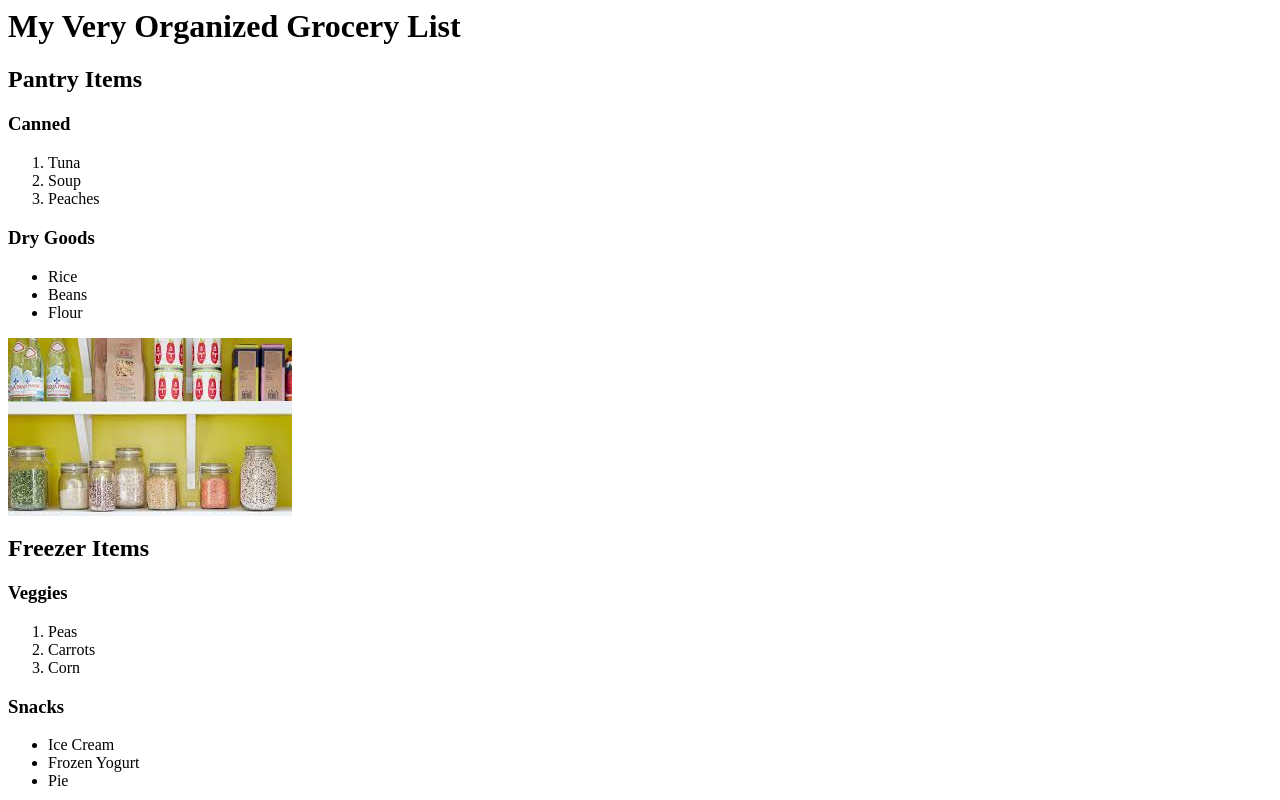
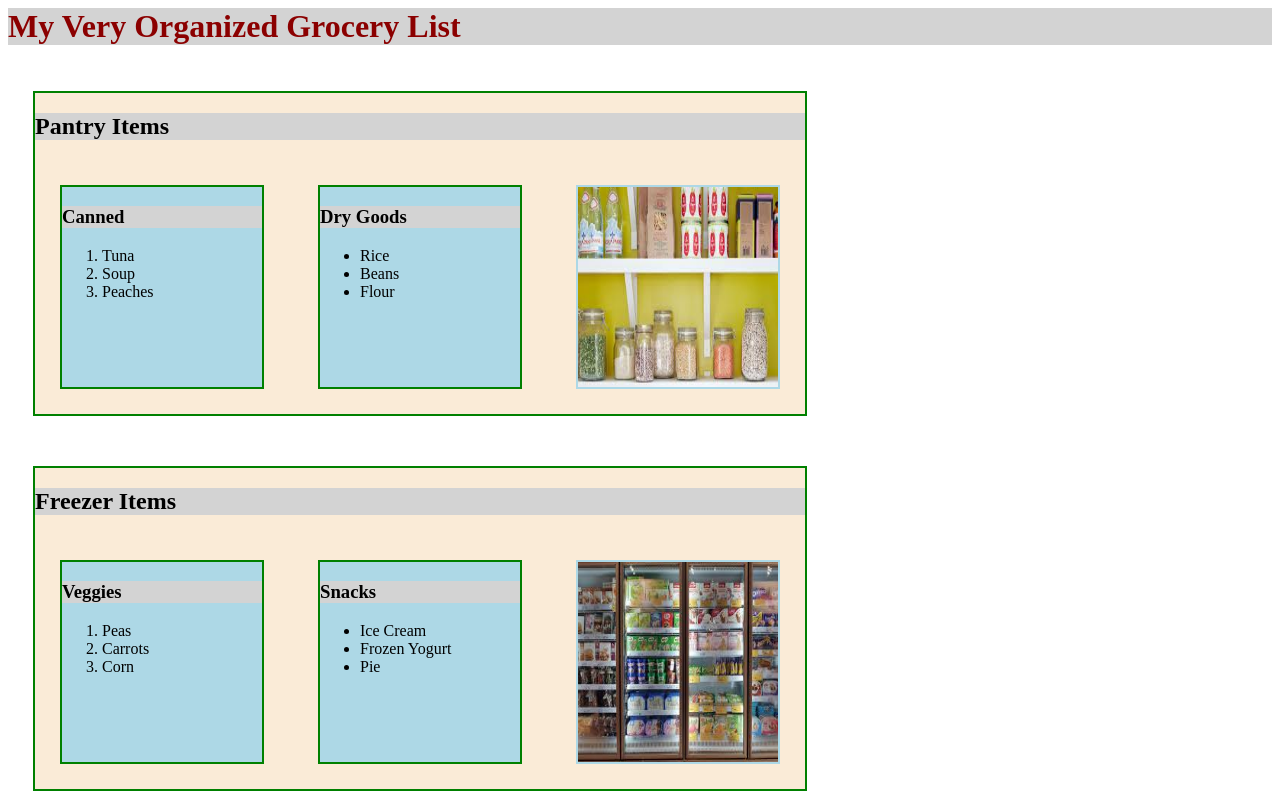
Before and after one commit to paulywrath/Groceries, a plain HTML site: page index.html in a window 1280 px wide. Shown: the top 800 px of the page. Drawn offline with Linux system fonts and the light colour scheme.

Commit message:
Add styling

```diff
--- a/index.html
+++ b/index.html
@@ -1,51 +1,54 @@
 <html>
     <head>
         <title>Groceries</title>
+        <link rel="stylesheet" href="styles.css">
+
+        <style>.header {background-color: lightgray};</style>
     </head>
     <body>
 
-        <h1>My Very Organized Grocery List</h1>
+        <h1 style="color: darkred" class="header">My Very Organized Grocery List</h1>
 
         <section>
-            <h2>Pantry Items</h2>
-                <section>
-                    <h3>Canned</h3>
+            <h2 class="header">Pantry Items</h2>
+                <section class="subcategory">
+                    <h3 class="header">Canned</h3>
                         <ol>
                             <li>Tuna</li>
                             <li>Soup</li>
                             <li>Peaches</li>
                         </ol>
                 </section>
-                <section>
-                    <h3>Dry Goods</h3>
+                <section class="subcategory">
+                    <h3 class="header">Dry Goods</h3>
                         <ul>
                             <li>Rice</li>
                             <li>Beans</li>
                             <li>Flour</li>
                         </ul>
                 </section>
-                <img src="./img/pantry.jpeg" alt="Pantry Foods">
+                <img src="./img/pantry.jpeg" alt="Pantry Foods" class="subcategory">
         </section>
 
         <section>
-            <h2>Freezer Items</h2>
-                <section>
-                    <h3>Veggies</h3>
+            <h2 class="header">Freezer Items</h2>
+                <section class="subcategory">
+                    <h3 class="header">Veggies</h3>
                         <ol>
                             <li>Peas</li>
                             <li>Carrots</li>
                             <li>Corn</li>
                         </ol>
                 </section>
-                <section>
-                    <h3>Snacks</h3>
+                <section class="subcategory">
+                    <h3 class="header">Snacks</h3>
                         <ul>
                             <li>Ice Cream</li>
                             <li>Frozen Yogurt</li>
                             <li>Pie</li>
                         </ul>
                 </section>
-                <img src="./img/freezer.jpeg" alt="Freezer Foods">
+                <img src="./img/freezer.jpeg" alt="Freezer Foods" class="subcategory">
         </section>
 
     </body>
--- a/styles.css
+++ b/styles.css
@@ -0,0 +1,18 @@
+section {
+    background-color: antiquewhite;
+    border: 2px solid green;
+    margin: 25px;
+    display: inline-block;
+}
+
+.subcategory {
+    background-color: lightblue;
+    height: 200px;
+    width: 200px;
+    vertical-align: middle;
+    margin: 25px;
+}
+
+img {
+    padding: 2px;
+}
```
